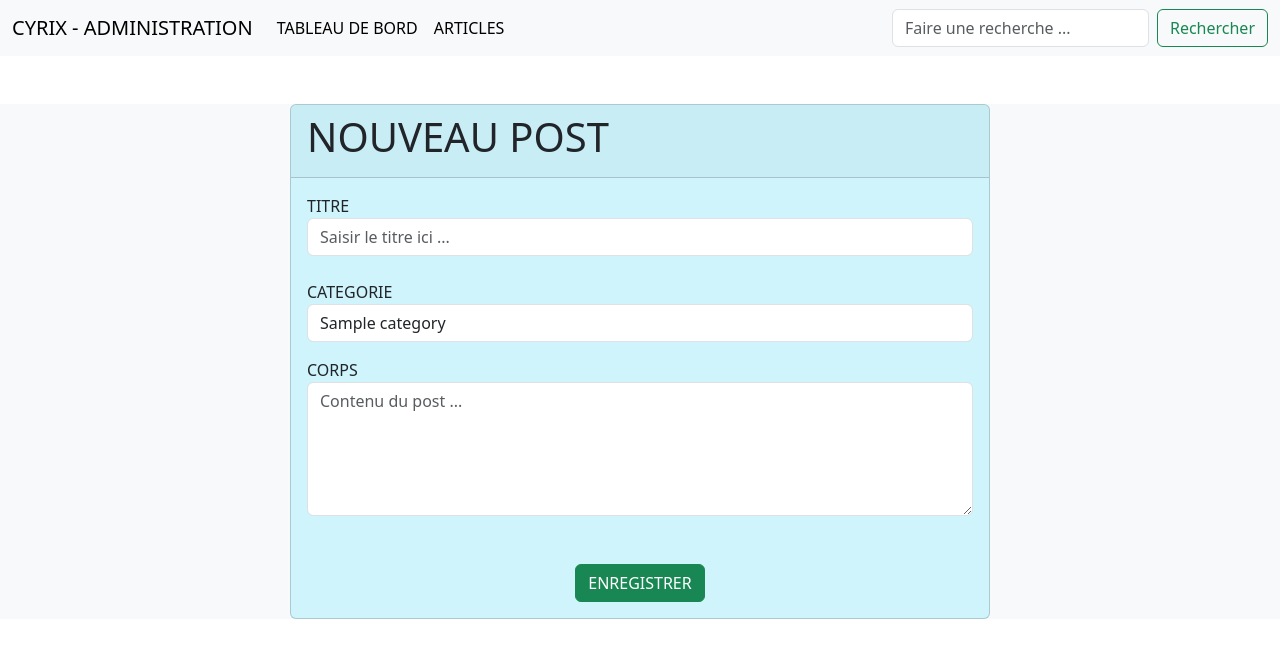
After one commit to haisenheim/cyrix_ig2_php, a PHP site: page /admin/articles/create.php in a window 1280 px wide. The commit adds this page. Shown: the top 658 px of the page. Run offline with PHP 8.4, Linux system fonts and the light colour scheme; tables that the repository leaves empty or names only in its code hold one stand-in row (values such as "Sample post").

Commit message:
version 2 gestion des modification

```diff
--- /dev/null
+++ b/admin/articles/create.php
@@ -0,0 +1,87 @@
+<!DOCTYPE html>
+<html lang="en">
+<head>
+    <meta charset="UTF-8">
+    <meta name="viewport" content="width=device-width, initial-scale=1.0">
+    <link rel="stylesheet" href="../../assets/css/bootstrap.css">
+    <link rel="stylesheet" href="../../assets/css/style.css">
+    <title>Administration des posts | Nouveau Post</title>
+</head>
+<body>
+    <?php include('../includes/menu.php') ?>
+    <?php
+         $conn = new PDO('mysql:host=localhost;dbname=tds4_db;charset=utf8', 'root', '');
+         $string = "select * from categories";
+         $requete = $conn->prepare($string);
+        $requete->execute();
+        $cats = $requete->fetchAll();
+    ?>
+    <div class="bg-light">
+        <div class="container mt-5">
+            <div class="d-flex justify-content-center">
+                <div style="width: 700px;" class="card bg-info-subtle">
+                <div class="card-header">
+                    <h1 class="">NOUVEAU POST</h1>
+                </div>
+                <div class="card-body">
+                    <form action="" method="post">
+                        <div class="form-group">
+                            <label for="">TITRE</label>
+                            <input class="form-control" name="titre" type="text" placeholder="Saisir le titre ici ...">
+                        </div>
+                        <div class="form-group mt-4">
+                            <label for="">CATEGORIE</label>
+                            <select name="category_id" class="form-control" id="">
+                               <?php foreach($cats as $cat): ?>
+                                    <option value="<?= $cat['id'] ?>"><?= $cat['nom'] ?></option>
+                                <?php endforeach ?>
+                            </select>
+                        </div>
+                        <div class="form-group mt-3">
+                            <label for="">CORPS</label>
+                           <textarea rows="5" name="corps" placeholder="Contenu du post ..." class="form-control" cols="3"></textarea>
+                        </div>
+                        <div class="mt-5 text-center">
+                            <button class="btn btn-success" type="submit">ENREGISTRER</button>
+                        </div>
+                    </form>
+                </div>
+            </div>
+                <div>
+                </div>
+            </div>
+
+            <div>
+            </div>
+        </div>
+    </div>
+    <?php
+        try{
+            $conn = new PDO('mysql:host=localhost;dbname=tds4_db;charset=utf8', 'root', '');
+            $string = "insert into articles (titre,corps,publie_a) values (:t,:c,:d)";
+            $rq = $_POST;
+
+            if(!empty($rq)){
+                $titre = isset($rq['titre'])?$rq['titre']:null ;
+                $corps = isset($rq['corps'])?$rq['corps']:null;
+                $dt = date('Y/m/d');
+                $requete = $conn->prepare($string);
+                $requete->execute([
+                    't'=>$titre,
+                    'c'=>$corps,
+                    'd'=>$dt
+                ]);
+                echo "OK !" ;
+            };
+
+            //var_dump($rq);
+            //die();
+        }
+        catch(Exception $ex){
+            echo "Erreur de connexion : ".$ex->getMessage();
+        }
+    ?>
+</body>
+
+<script src="../assets/js/bootstrap.bundle.js"></script>
+</html>
```
Also changed, not shown: admin/articles/edit.php (added, +77 -0 lines), admin/articles/index.php (+5 -4 lines).
